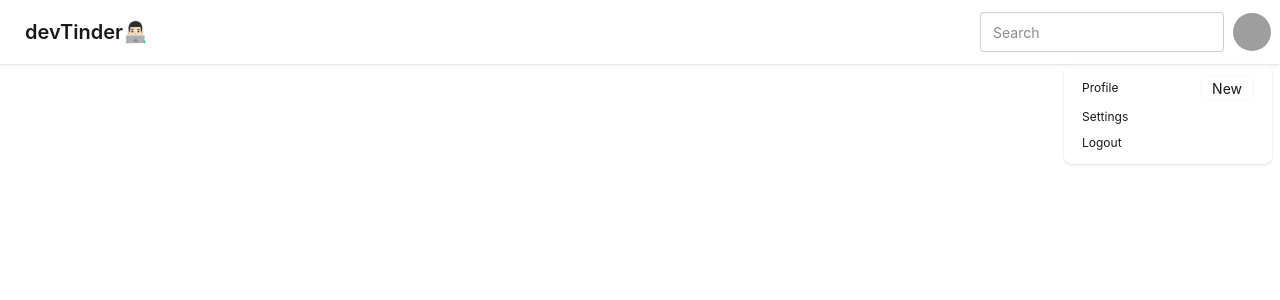
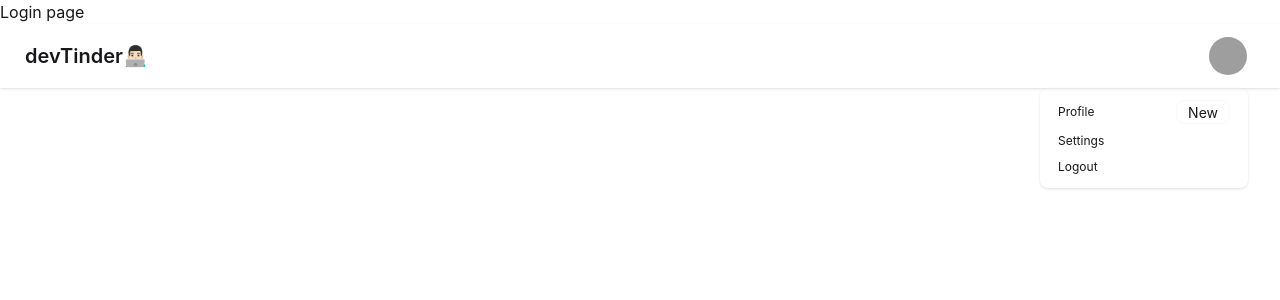
Before and after one commit to sahana-shetty3/DevTinder-Web, a React (Vite) app: page /login in a window 1280 px wide. Both pictures are taken after a click on the button 1252 px from the left and 32 px from the top of the page. Shown: the top 300 px of the page. Built offline with nearby package versions, Linux system fonts and the light colour scheme; grey boxes are pictures that could not be loaded.

Commit message:
Creating Browser Routers

```diff
--- a/package.json
+++ b/package.json
@@ -13,6 +13,7 @@
     "@tailwindcss/vite": "^4.3.2",
     "react": "^19.2.7",
     "react-dom": "^19.2.7",
+    "react-router-dom": "^7.18.1",
     "tailwindcss": "^4.3.2"
   },
   "devDependencies": {
--- a/src/App.jsx
+++ b/src/App.jsx
@@ -1,35 +1,22 @@
+import { BrowserRouter,Routes,Route } from "react-router-dom";
+import NavBar from "./NavBar";
+
 function App(){
     return(
     <>
-    <div className="navbar bg-base-100 shadow-sm">
-  <div className="flex-1">
-    <a className="btn btn-ghost text-xl">devTinder👨🏻‍💻</a>
-  </div>
-  <div className="flex gap-2">
-    <input type="text" placeholder="Search" className="input input-bordered w-24 md:w-auto" />
-    <div className="dropdown dropdown-end">
-      <div tabIndex={0} role="button" className="btn btn-ghost btn-circle avatar">
-        <div className="w-10 rounded-full">
-          <img
-            alt="Tailwind CSS Navbar component"
-            src="https://img.daisyui.com/images/stock/photo-1534528741775-53994a69daeb.webp" />
-        </div>
-      </div>
-      <ul
-        tabIndex="-1"
-        className="menu menu-sm dropdown-content bg-base-900 rounded-box z-1 mt-3 w-52 p-2 shadow">
-        <li>
-          <a className="justify-between">
-            Profile
-            <span className="badge">New</span>
-          </a>
-        </li>
-        <li><a>Settings</a></li>
-        <li><a>Logout</a></li>
-      </ul>
-    </div>
-  </div>
-</div>
+    <BrowserRouter basename="/">
+    <Routes>
+        <Route path="/"element={<div>Base page</div>}/>
+        <Route path="/login" element={<div>Login page</div>}/>
+        <Route path="/test" element={<div>Test page</div>}/>
+
+    </Routes>
+
+
+    </BrowserRouter>
+
+    <NavBar/>
+
 
 
 
--- /dev/null
+++ b/src/NavBar.jsx
@@ -0,0 +1,35 @@
+const NavBar =()=>{
+    return(
+        <><div className="navbar bg-base-100 shadow-sm">
+  <div className="flex-1">
+    <a className="btn btn-ghost text-xl">devTinder👨🏻‍💻</a>
+  </div>
+  <div className="flex gap-2">
+
+    <div className="dropdown dropdown-end mx-6">
+      <div tabIndex={0} role="button" className="btn btn-ghost btn-circle avatar">
+        <div className="w-10 rounded-full">
+          <img
+            alt="Tailwind CSS Navbar component"
+            src="https://img.daisyui.com/images/stock/photo-1534528741775-53994a69daeb.webp" />
+        </div>
+      </div>
+      <ul
+        tabIndex="-1"
+        className="menu menu-sm dropdown-content bg-base-900 rounded-box z-1 mt-3 w-52 p-2 shadow">
+        <li>
+          <a className="justify-between">
+            Profile
+            <span className="badge">New</span>
+          </a>
+        </li>
+        <li><a>Settings</a></li>
+        <li><a>Logout</a></li>
+      </ul>
+    </div>
+  </div>
+</div>
+</>
+)
+}
+export default NavBar;
```
Also changed, not shown: 2 other files (tests, documents, lock files or other folders).
